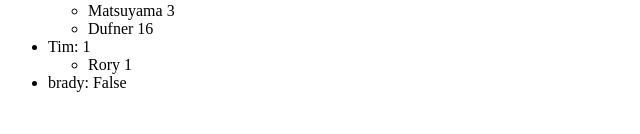
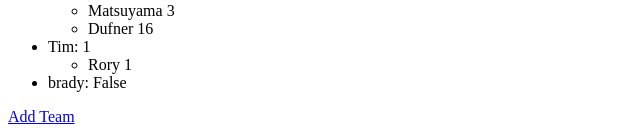
Before and after one commit to jakewhite8/major-manager, a Django app: page /golf/ in a window 1280 px wide. Shown: the part 1240-1374 px from the top of the page, without its empty margins (0-640 px from the left). Before the commit the page ends 1332 px from the top, so only its background shows below. Run offline with Django 3.2, Linux system fonts and the light colour scheme; data comes from the database, SQL or seed files in the repository; both versions use the stored data as it was after the commit.

Commit message:
Create add team functionality to UI

```diff
--- a/majormanager/golf/templates/golf/index.html
+++ b/majormanager/golf/templates/golf/index.html
@@ -24,4 +24,5 @@
     </li>
     {% endfor %}
   </ul>
+  <a href="{% url 'golf:add_team' %}">Add Team</a>
 {% endif %}
--- a/majormanager/golf/urls.py
+++ b/majormanager/golf/urls.py
@@ -9,5 +9,7 @@ urlpatterns = [
   path('player/<int:player_id>/update', views.update, name="update"),
   path('player/<int:player_id>/delete_player', views.delete_player, name="delete_player"),
   path('player/add_player/', views.AddPlayer.as_view(), name="add_player"),
+  path('team/add_team/', views.AddTeam.as_view(), name="add_team"),
   path('player/create', views.create_player, name="create_player"),
+  path('team/create', views.create_team, name="create_team"),
 ]
--- a/majormanager/golf/views.py
+++ b/majormanager/golf/views.py
@@ -27,6 +27,9 @@ class PlayerView(generic.TemplateView):
 
 class AddPlayer(generic.TemplateView):
   template_name = 'golf/add_player.html'
+
+class AddTeam(generic.TemplateView):
+  template_name = 'golf/add_team.html'
 
 def update(request, player_id):
   player = get_object_or_404(Players, pk=player_id)
@@ -73,3 +76,10 @@ def create_player(request):
   new_player = Players(player_name=new_player_name, score=new_player_score)
   new_player.save()
   return HttpResponseRedirect(reverse('golf:index'))
+
+def create_team(request):
+  new_team_name = request.POST['team_name']
+  pga_championship = League.objects.get(pk=1)
+  new_team = Team(team_name=new_team_name, league=pga_championship)
+  new_team.save()
+  return HttpResponseRedirect(reverse('golf:index'))
```
Also changed, not shown: majormanager/golf/templates/golf/add_team.html (added, +9 -0 lines), majormanager/db.sqlite3.
